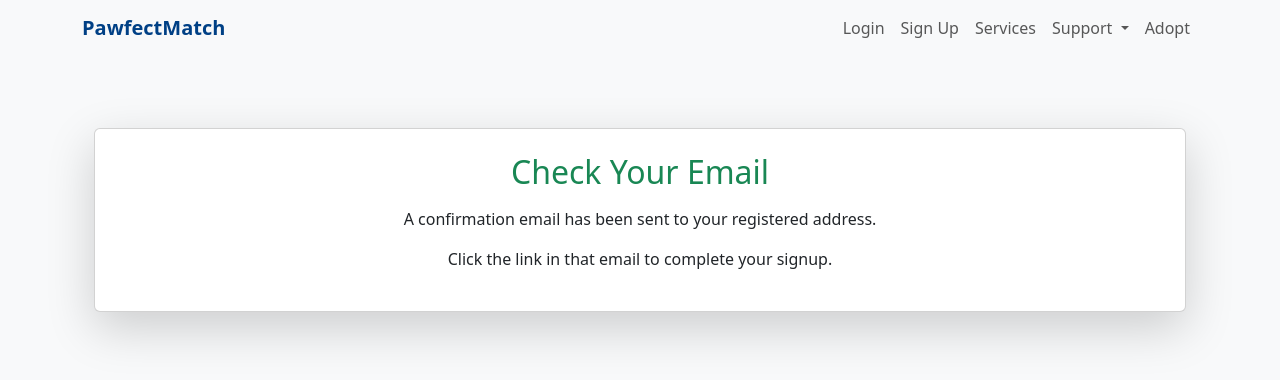
After one commit to Omar6688/PawfectMatch, a Django app: template templates/account/verification_sent.html in a window 1280 px wide. The commit adds this page. Shown: the top 380 px of the page. Run offline with Django 5.2, Linux system fonts and the light colour scheme; the template is opened without the code that fills it, so the values that code supplies are empty; parts of the project's set-up code (start-up, migrations or seed data) failed here and were passed over.

Commit message:
Styled email confirmation and verification_sent templates with base layout

```diff
--- a/templates/account/login.html
+++ b/templates/account/login.html
@@ -23,4 +23,3 @@
     </p>
 </div>
 {% endblock %}
-py
--- /dev/null
+++ b/templates/account/verification_sent.html
@@ -0,0 +1,16 @@
+{% extends "core/base.html" %}
+{% load i18n %}
+
+{% block content %}
+<div class="container py-5">
+  <div class="card shadow-lg p-4">
+    <h2 class="mb-3 text-center text-success">{% trans "Check Your Email" %}</h2>
+    <p class="text-center">
+      {% trans "A confirmation email has been sent to your registered address." %}
+    </p>
+    <p class="text-center">
+      {% trans "Click the link in that email to complete your signup." %}
+    </p>
+  </div>
+</div>
+{% endblock %}
```
Also changed, not shown: templates/account/email_confirm.html (+3 -9 lines).
